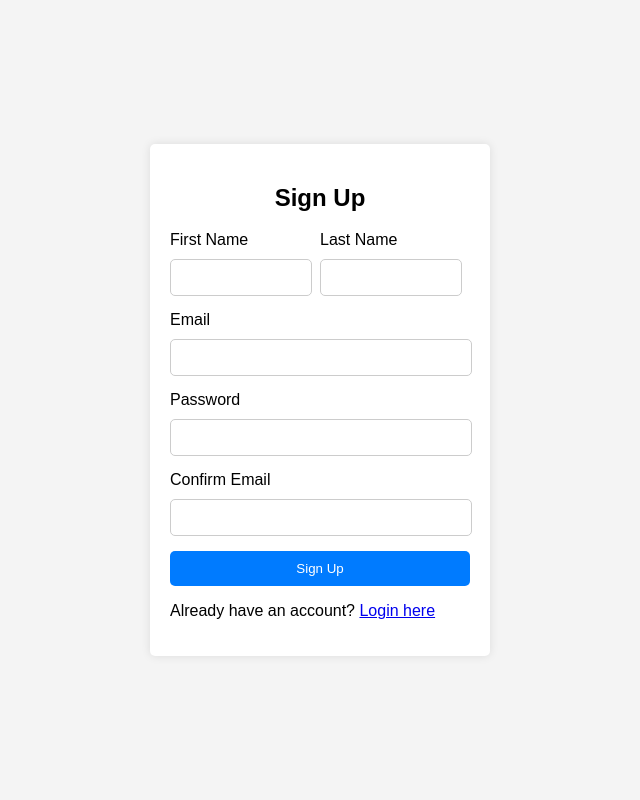
After one commit to ForgeK1/InsightWriteWebsite, a Django app: template website/login_signup/templates/login_signup/Sign-up.html in a window 1280 px wide. The commit adds this page. Shown: the whole page, without its empty margins (320-960 px from the left). Run offline with Django 4.2, Linux system fonts and the light colour scheme; the template is opened without the code that fills it, so the values that code supplies are empty.

Commit message:
Update Login Page and Added New Sign-up Page in login_signup file

```diff
--- a/website/login_signup/templates/login_signup/Login.html
+++ b/website/login_signup/templates/login_signup/Login.html
@@ -28,6 +28,7 @@
                 <input type="password" id="password" name="password" required>
             </div>
             <button type="submit">Login</button>
+            <p>Don't have an account? <a href="Sign-up.html">Sign-up here</a></p>
         </form>
     </div>
 
--- /dev/null
+++ b/website/login_signup/templates/login_signup/Sign-up-styles.css
@@ -0,0 +1,62 @@
+body {
+    font-family: Arial, sans-serif;
+    background-color: #f4f4f4;
+    margin: 0;
+    padding: 0;
+    display: flex;
+    justify-content: center;
+    align-items: center;
+    height: 100vh;
+}
+
+.signup-container {
+    background-color: #fff;
+    padding: 20px;
+    border-radius: 5px;
+    box-shadow: 0 0 10px rgba(0, 0, 0, 0.1);
+    width: 300px;
+}
+
+h2 {
+    text-align: center;
+}
+
+.input-group {
+    margin-bottom: 15px;
+}
+
+.input-group label {
+    display: block;
+    margin-bottom: 5px;
+}
+
+.input-group input {
+    width: calc(100% - 20px);
+    padding: 10px;
+    border-radius: 5px;
+    border: 1px solid #ccc;
+    margin-top: 5px;
+}
+
+.row {
+    display: flex;
+}
+
+.column {
+    flex: 1;
+    margin-right: 10px;
+}
+
+button {
+    width: 100%;
+    padding: 10px;
+    border: none;
+    background-color: #007bff;
+    color: #fff;
+    border-radius: 5px;
+    cursor: pointer;
+}
+
+button:hover {
+    background-color: #0056b3;
+}
--- /dev/null
+++ b/website/login_signup/templates/login_signup/Sign-up.html
@@ -0,0 +1,44 @@
+<!DOCTYPE html>
+<html lang="en">
+
+<head>
+    <meta charset="UTF-8">
+    <meta name="viewport" content="width=device-width, initial-scale=1.0">
+    <title>Sign Up Page</title>
+    <link rel="stylesheet" href="Sign-up-styles.css">
+</head>
+
+<body>
+    <div class="signup-container">
+        <h2>Sign Up</h2>
+        <form action="signup.php" method="post">
+            <div class="input-group">
+                <div class="row">
+                    <div class="column">
+                        <label for="first-name">First Name</label>
+                        <input type="text" id="first-name" name="first-name" required>
+                    </div>
+                    <div class="column">
+                        <label for="last-name">Last Name</label>
+                        <input type="text" id="last-name" name="last-name" required>
+                    </div>
+                </div>
+            </div>
+            <div class="input-group">
+                <label for="email">Email</label>
+                <input type="email" id="email" name="email" required>
+            </div>
+            <div class="input-group">
+                <label for="password">Password</label>
+                <input type="password" id="password" name="password" required>
+            </div>
+            <div class="input-group">
+                <label for="confirm-email">Confirm Email</label>
+                <input type="email" id="confirm-email" name="confirm-email" required>
+            </div>
+            <button type="submit">Sign Up</button>
+        </form>
+        <p>Already have an account? <a href="login.html">Login here</a></p>
+    </div>
+</body>
+</html>
--- a/website/login_signup/templates/login_signup/index.html
+++ b/website/login_signup/templates/login_signup/index.html
@@ -44,6 +44,7 @@
             <input type="password" id="password" name="password" required>
         </div>
         <button type="submit">Login</button>
+        <p>Don't have an account? <a href="Sign-up.html">Sign-up here</a></p>
     </form>
 </div>
 
```
